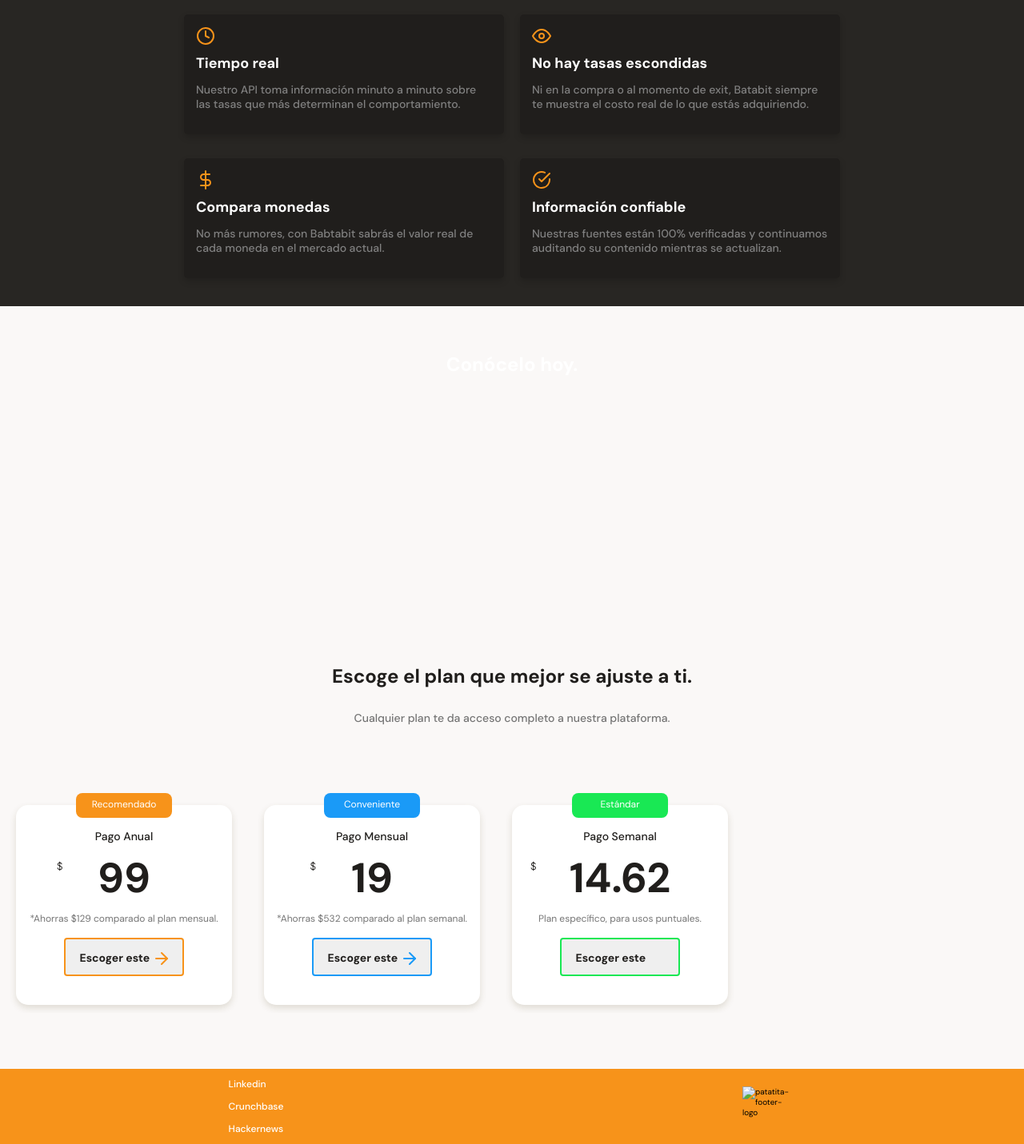
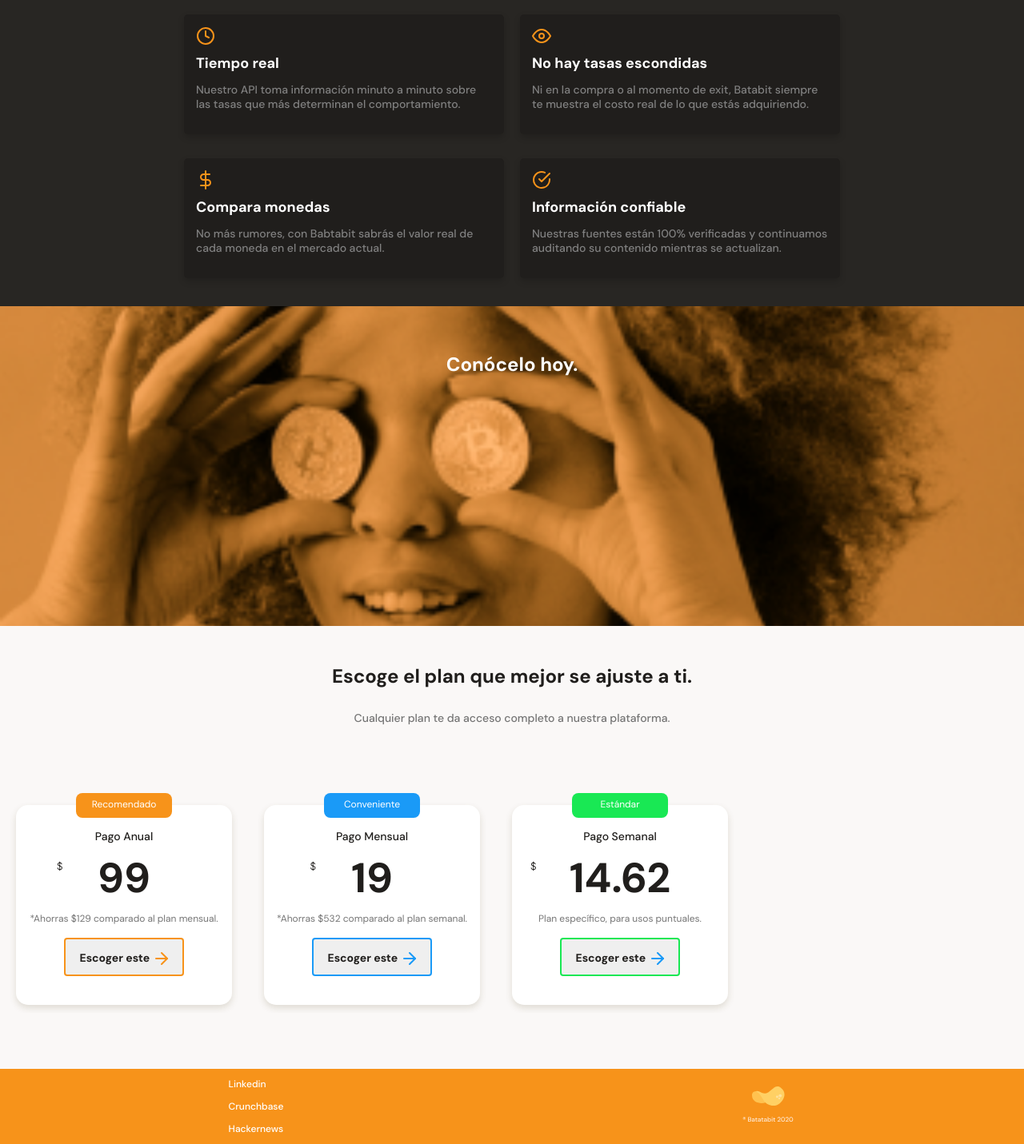
Before and after one commit to anthonyArellano1923/Batatabit, a website: page public/index.html in a window 1280 px wide. Shown: the part 1355-2786 px from the top of the page at 80% size. Drawn offline with Linux system fonts and the light colour scheme; files that its build step writes are made by us from their sources; files whose address does not match are found by name.

Commit message:
Add styles for main layout, tablet responsiveness, and initial webpack configuration
- Created main CSS file with comprehensive styles for header, main content, tables, benefits, plans, and footer.
- Added tablet-specific styles to enhance layout and card presentation.
- Initialized webpack configuration file for project setup.

```diff
--- a/public/index.html
+++ b/public/index.html
@@ -7,16 +7,16 @@
   <link rel="preconnect" href="https://fonts.googleapis.com">
   <link rel="preconnect" href="https://fonts.gstatic.com" crossorigin>
   <link href="https://fonts.googleapis.com/css2?family=DM+Sans:ital,opsz,wght@0,9..40,100..1000;1,9..40,100..1000&family=Inter:ital,opsz,wght@0,14..32,100..900;1,14..32,100..900&display=swap" rel="stylesheet">
-  <link rel="stylesheet" href="./css/styles.css">
-  <link rel="stylesheet" href="./css/tablet.css" media="(min-width: 930px)">
+  <link rel="stylesheet" href="/src/css/styles.css">
+  <link rel="stylesheet" href="/src/css/tablet.css" media="(min-width: 930px)">
 </head>
 <body>
   <header>
-    <img class="batata-main-logo" src="/assets/icons/page-header-logo.svg" alt="batata-main-logo">
+    <img class="batata-main-logo" src="/src/assets/icons/page-header-logo.svg" alt="batata-main-logo">
      <div class="header-container"><!-- header card container -->
       <h1 class="header-container__h1">La próxima revolución en el intercambio de criptomonedas.</h1>
       <p class="header-container__p">Batatabit te ayuda a navegar entre los diferentes precios y tendencias.</p>
-      <a class="header-container__button" href="#plans">Conoce Nuestros Planes <span><img src="/assets/icons/vector.svg" alt="little-arrow-down"></span></a>
+      <a class="header-container__button" href="#plans">Conoce Nuestros Planes <span><img src="/src/assets/icons/vector.svg" alt="little-arrow-down"></span></a>
     </div>
   </header>
   <main>
@@ -188,7 +188,7 @@
         <li><a href="#">Hackernews</a></li>
       </ul>
     </section>
-    <section class="right"><img src="./assets/icons/group-18-patatita-footer.svg" alt="patatita-footer-logo"></section>
+    <section class="right"><img src="/src/assets/icons/group-18-patatita-footer.svg" alt="patatita-footer-logo"></section>
   </footer>
 </body>
 </html>
--- a/css/styles.css
+++ b/src/css/styles.css
@@ -664,7 +664,7 @@ main {
     }
 
     .plans-container__plans-cards--card .weekly-plan-button .weekly-arrow {
-      background-image: url('../assets/icons/arrow-right-3.svg');
+      background-image: url('../assets/icons/arrow-right-2.svg');
     }
 
 /* Estilos del footer */
```
Also changed, not shown: package.json (added, +38 -0 lines), src/assets/images/bitcoinbaby-1.png (added), src/css/tablet.css (renamed from css/tablet.css), webpack.config.js (added), 1 other file.
